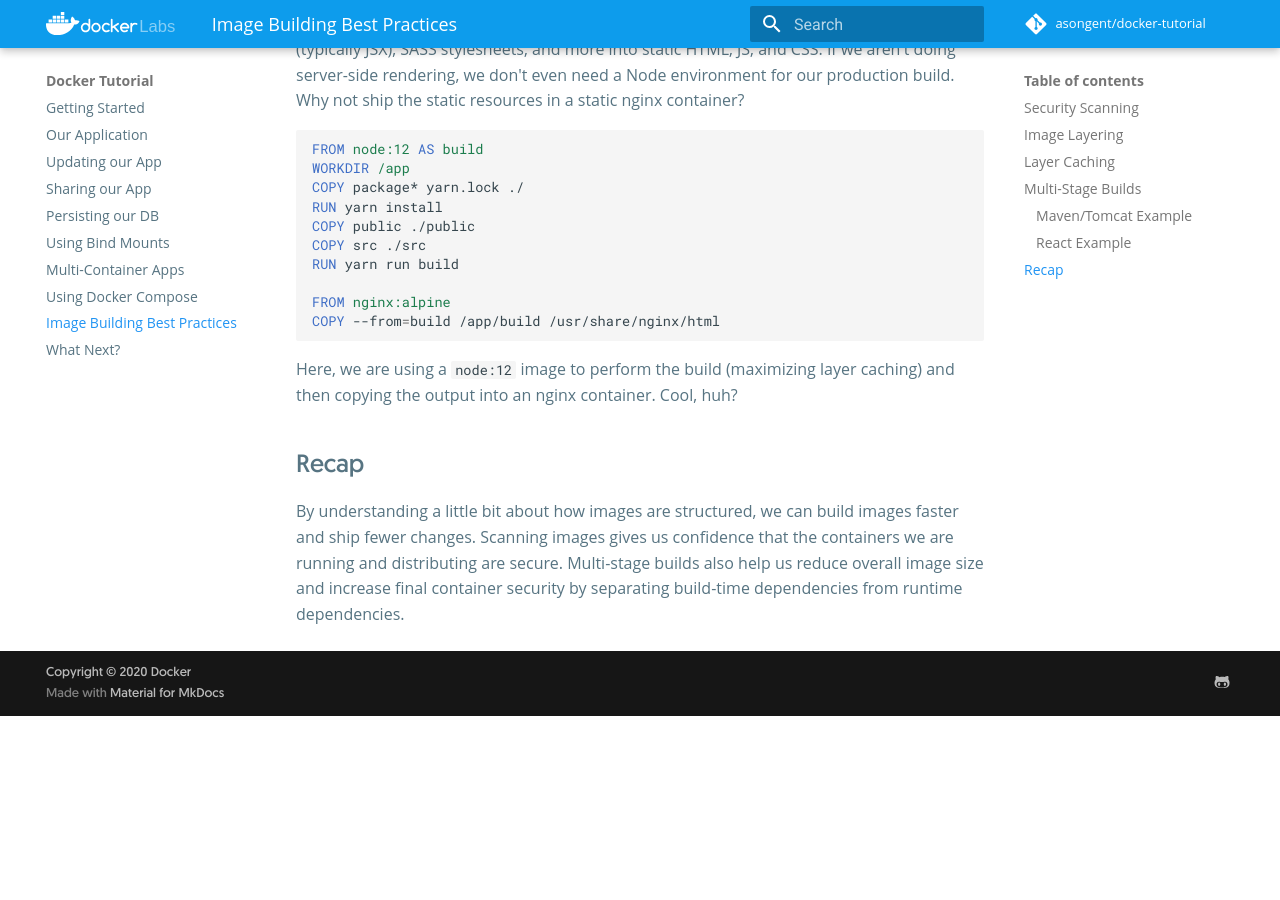
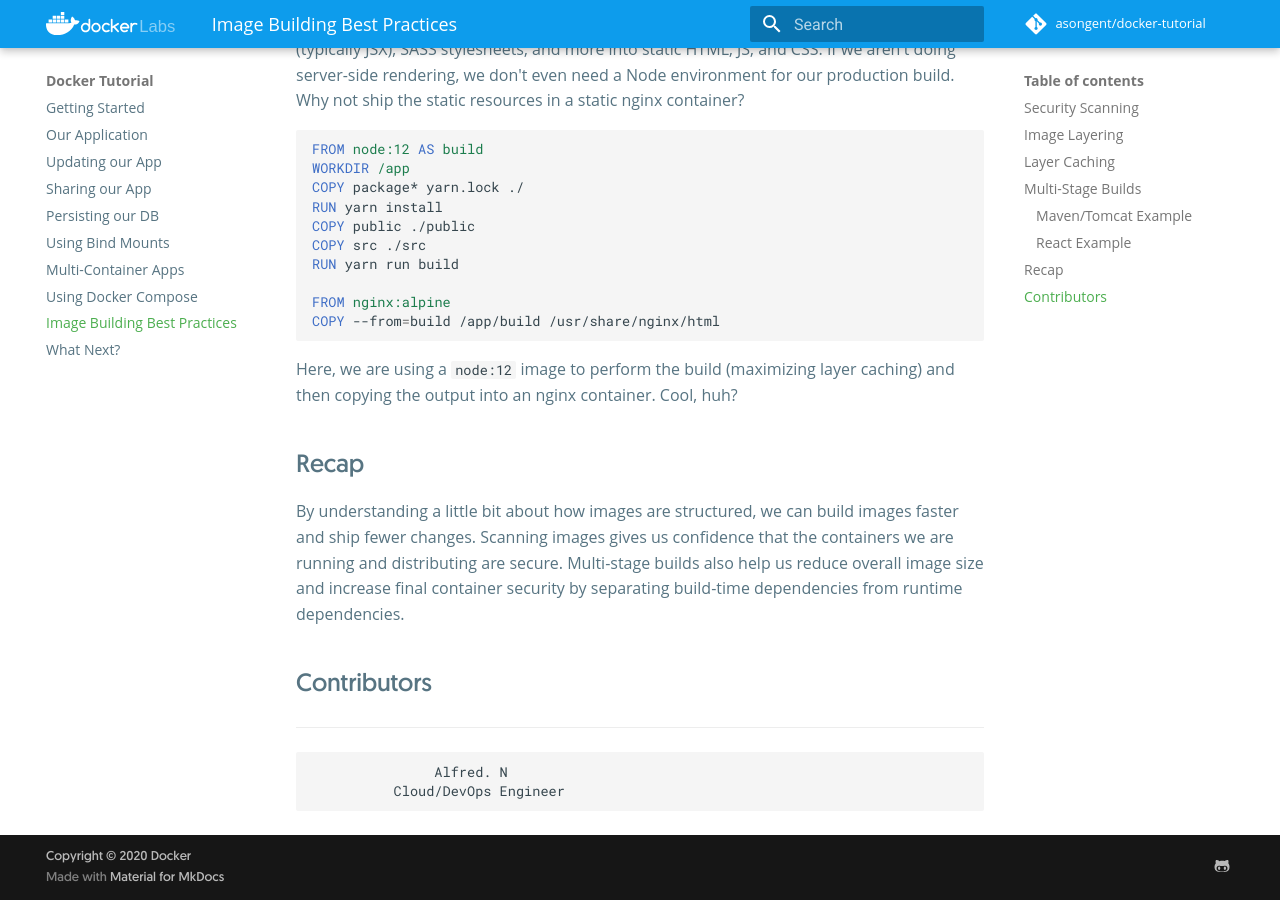
Before and after one commit to asongent/docker-tutorial, an MkDocs documentation site: the page built from docs/tutorial/image-building-best-practices/index.md, in a window 1280 px wide and 900 px high, scrolled down 5672 px. Built offline with MkDocs 1.6.1 and Material for MkDocs 9.7.7, drawn with Linux system fonts in a browser that asks for light colours; comment, search, counter and statistics services are not loaded; before the commit the page ends 6388 px from its top, so only the background shows below that.

Commit message:
app modified

```diff
--- a/docs/tutorial/image-building-best-practices/index.md
+++ b/docs/tutorial/image-building-best-practices/index.md
@@ -268,3 +268,10 @@ By understanding a little bit about how images are structured, we can build imag
 Scanning images gives us confidence that the containers we are running and distributing are secure.
 Multi-stage builds also help us reduce overall image size and increase final container security by separating
 build-time dependencies from runtime dependencies.
+
+## Contributors
+
+---
+
+                   Alfred. N
+              Cloud/DevOps Engineer
--- a/mkdocs.yml
+++ b/mkdocs.yml
@@ -16,8 +16,8 @@ theme:
   name: material
   language: en
   palette:
-    primary: blue
-    accent: blue
+    primary: green
+    accent: green
   font:
     text: Roboto
     code: Roboto Mono
```
